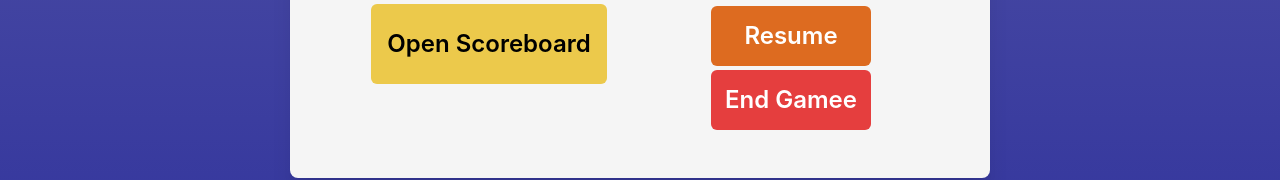
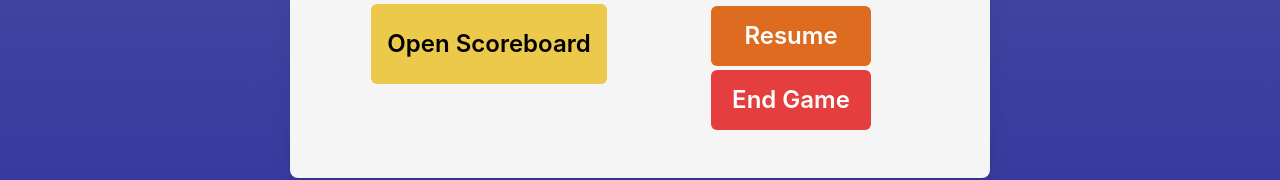
Before and after one commit to belkocik/twelzies, a React (Create React App) app: page / in a window 1280 px wide. Shown: the part 678-858 px from the top of the page. Built offline with nearby package versions, Linux system fonts and the light colour scheme; the HTML template or start-up script is replaced by a standard one.

Commit message:
-- TWELZIES GAME -- x

```diff
--- a/src/components/Controls.js
+++ b/src/components/Controls.js
@@ -21,7 +21,7 @@ export default function Controls(props) {
         fontSize="2xl"
         onClick={props.handleStop}
       >
-        End Gamee
+        End Game
       </Button>
     </Box>
   );
```
